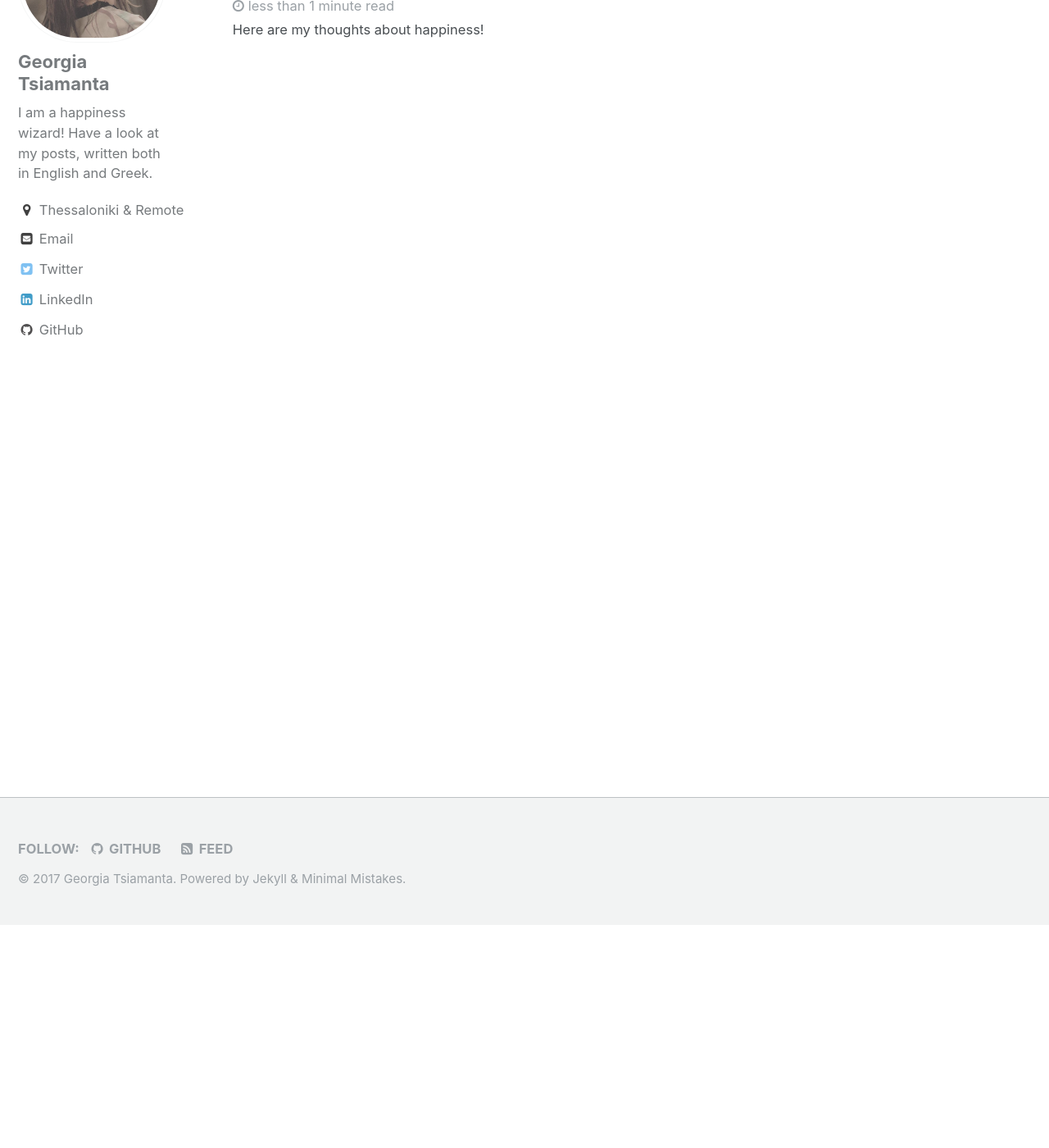
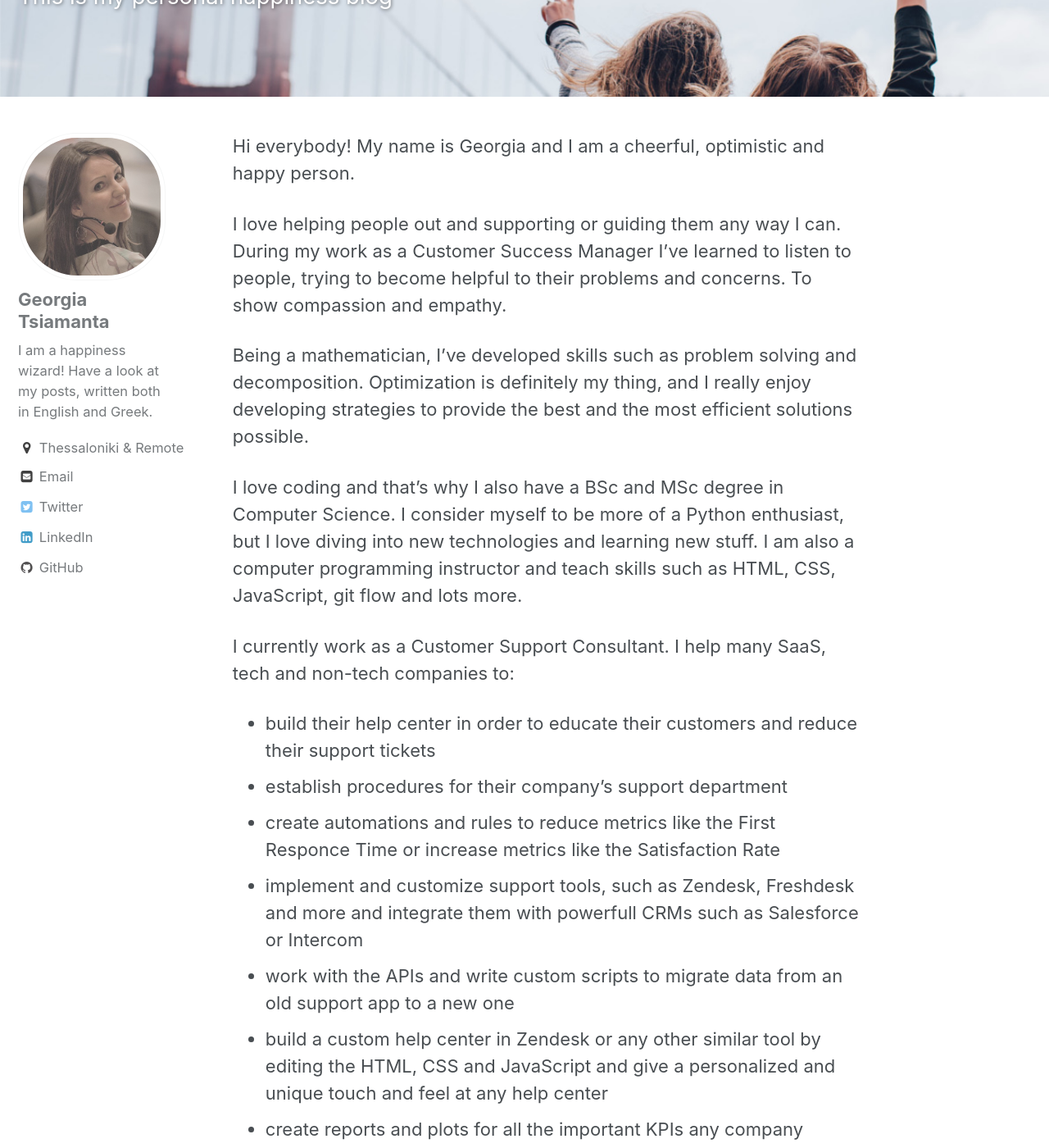
Before and after one commit to georgiats/georgiats.github.io, a Jekyll site: the page built from index.md, in a window 1280 px wide and 1400 px high, scrolled down 272 px. Shown: the whole window at 82% size. Built offline with Jekyll 4.4.1, drawn with Linux system fonts in a browser that asks for light colours; the list of posts is cut into pages by our own code; some of the changed text lies outside the part shown.

```diff
--- a/_config.yml
+++ b/_config.yml
@@ -13,7 +13,7 @@ name                     : "Georgia Tsiamanta"
 description              : "Welcome to my happiness blog."
 url                      : # the base hostname & protocol for your site e.g. "https://mmistakes.github.io"
 baseurl                  : # the subpath of your site, e.g. "/blog"
-repository               : georgiats/georgiats.github.io
+repository               : #georgiats/georgiats.github.io
 teaser                   : # path of fallback teaser image, e.g. "/assets/images/500x300.png"
 #theme                    : "minimal-mistakes-jekyll"
 # breadcrumbs            : false # true, false (default)
@@ -242,7 +242,7 @@ defaults:
       layout: single
       author_profile: true
       read_time: true
-      comments: # true
+      comments: true
       share: true
       related: true
   # _pages
@@ -252,4 +252,4 @@ defaults:
     values:
       layout: single
       author_profile: true
-      share: true
+      share: false
--- a/_data/navigation.yml
+++ b/_data/navigation.yml
@@ -3,9 +3,9 @@ main:
   #- title: "Quick-Start Guide"
   #  url: https://mmistakes.github.io/minimal-mistakes/docs/quick-start-guide/
   - title: "My Blog"
+    url: /blog/
+  - title: "About"
     url: /
-  - title: "About"
-    url: /about/
   # - title: "Sample Posts"
   #   url: /year-archive/
   # - title: "Sample Collections"
--- a/_includes/archive-single.html
+++ b/_includes/archive-single.html
@@ -30,6 +30,9 @@
         <a href="{{ post.url | absolute_url }}" rel="permalink">{{ title }}</a>
       {% endif %}
     </h2>
+    {% for tag in post.tags %}
+     <p>{% include tag-list.html %}</p>
+    {% endfor %}
     {% if post.read_time %}
       <p class="page__meta"><i class="fa fa-clock-o" aria-hidden="true"></i> {% include read-time.html %}</p>
     {% endif %}
--- /dev/null
+++ b/_layouts/about.html
@@ -0,0 +1,21 @@
+---
+layout: default
+author_profile: false
+---
+
+{% if page.header.overlay_color or page.header.overlay_image or page.header.image %}
+  {% include page__hero.html %}
+{% elsif page.header.video.id and page.header.video.provider %}
+  {% include page__hero_video.html %}
+{% endif %}
+
+<div id="main" role="main">
+  {% include sidebar.html %}
+
+  <div class="archive">
+    {% unless page.header.overlay_color or page.header.overlay_image %}
+      <h1 class="page__title">{{ page.title }}</h1>
+    {% endunless %}
+    {{ content }}
+  </div>
+</div>
--- a/index.html
+++ b/index.html
@@ -1,4 +1,4 @@
 ---
-layout: home
+layout: about
 author_profile: true
 ---
--- a/_pages/about.md
+++ b/index.md
@@ -1,12 +1,10 @@
 ---
-permalink: /about/
 title: "Welcome to my page"
 excerpt: "This is my personal happiness blog"
 modified: 2017-02-17T09:40:33-05:00
 header:
   overlay_color: "#5e616c"
   overlay_image: /assets/images/featured_image.jpg
-
 ---
 
 Hi everybody!
```
Also changed, not shown: _pages/blog.html (added, +12 -0 lines), _pages/category-archive.html (added, +16 -0 lines), _pages/home.md (deleted, +0 -38 lines), README.md.
